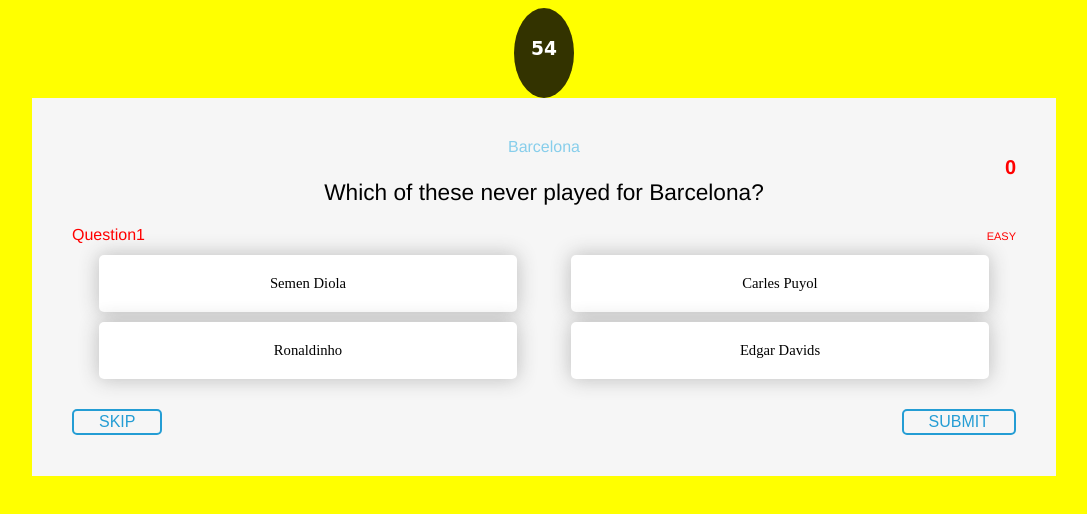
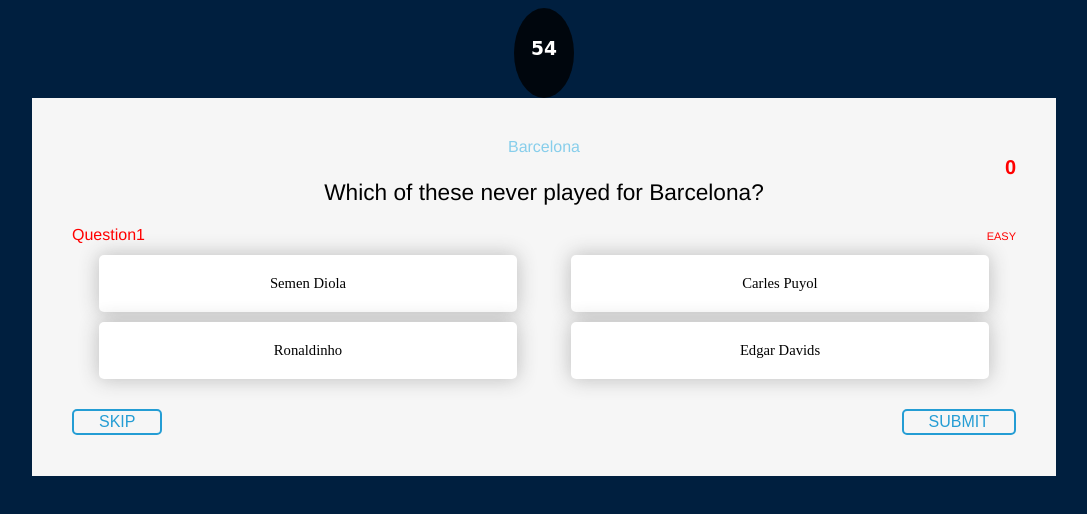
Before and after one commit to RoyAyo/quizgame, a plain HTML site: page quest2.html in a window 1280 px wide. Shown: the whole page, without its empty margins (96-1183 px from the left). Drawn offline with nearby package versions, Linux system fonts and the light colour scheme.

Commit message:
Update quest2.html
Updated bg-color

```diff
--- a/quest2.html
+++ b/quest2.html
@@ -7,7 +7,8 @@
 	<script src="https://ajax.googleapis.com/ajax/libs/jquery/3.4.1/jquery.min.js"></script>
 	<style type="text/css">
 	body{
-		background-color: yellow;
+		background-color: #001f3f;
+;
 	}
 	#timer{
 	font-family: cursive;
```
